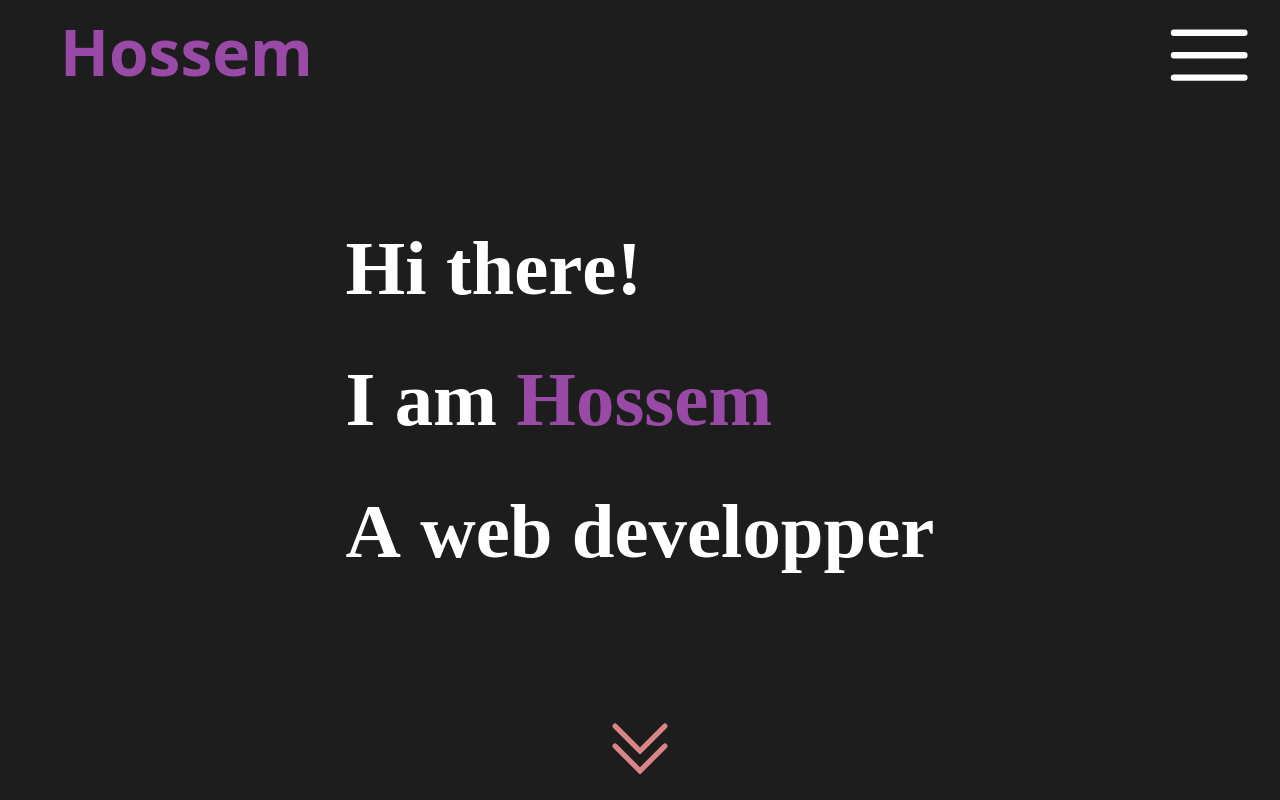
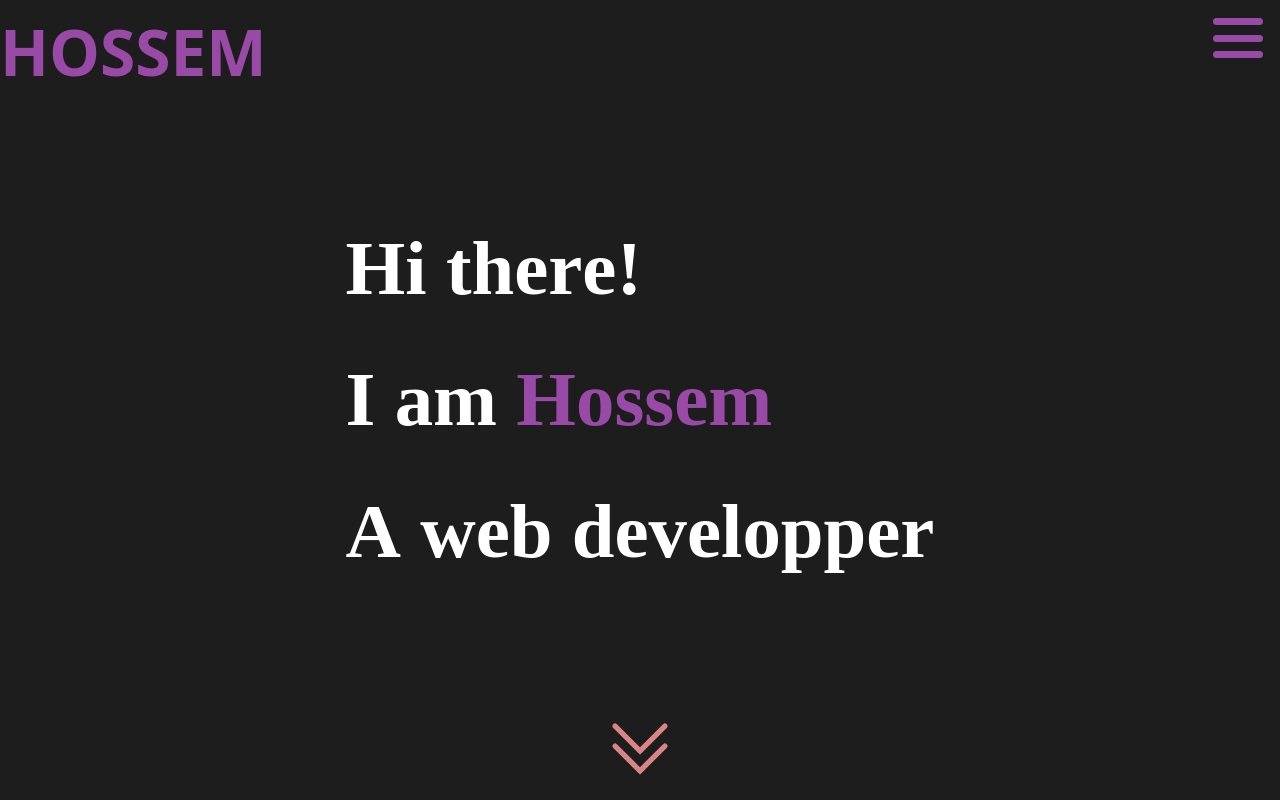
Before and after one commit to hossemedineali/portfolio, a Next.js app: page / in a window 1280 px wide. Shown: the top 800 px of the page. Built offline with nearby package versions, Linux system fonts and the light colour scheme.

Commit message:
new toggle menu icon

```diff
--- a/src/components/header.tsx
+++ b/src/components/header.tsx
@@ -8,7 +8,7 @@ const close = (
     viewBox="0 0 24 24"
     strokeWidth={1.5}
     stroke="currentColor"
-    className="w-[15vw] h-[15vw] sm:w-[8vw] sm:h-[8vw] 2xl:w-[6vw] 2xl:h-[6vw] text-white"
+    className="h-[15vw] w-[15vw] text-white sm:h-[8vw] sm:w-[8vw] 2xl:h-[6vw] 2xl:w-[6vw]"
   >
     <path
       strokeLinecap="round"
@@ -25,7 +25,7 @@ const open = (
     viewBox="0 0 24 24"
     strokeWidth={1.5}
     stroke="currentColor"
-    className="w-[15vw] h-[15vw] sm:w-[8vw] sm:h-[8vw] 2xl:w-[6vw] 2xl:h-[6vw] text-black"
+    className="h-[15vw] w-[15vw] text-black sm:h-[8vw] sm:w-[8vw] 2xl:h-[6vw] 2xl:w-[6vw]"
   >
     <path
       strokeLinecap="round"
@@ -41,37 +41,50 @@ const Header: React.FC<{ toggleOpen: Cycle; isOpen: boolean }> = ({
 }) => {
   return (
     <div className="  ">
-
-
-<motion.div
+      <motion.div
         initial={{ x: "-100vh" }}
         animate={{ x: 0 }}
         transition={{ delay: 1, type: "spring", stiffness: 30 }}
-        className="fixed flex py-1 z-20 px-5 "
+        className="fixed z-10 flex py-1  "
       >
-        <h1 className=" flex-grow-1 fixed font-mono mr-auto text-[10vw] sm:text-[5vw] 2xl:text-[4vw] font-extrabold  text-[#994AA6] md:ml-10  hover:cursor-pointer ">
-          Hossem
+        <h1 className=" flex-grow-1 font-mono fixed mr-auto text-[10vw] font-extrabold text-[#994AA6] hover:cursor-pointer  sm:text-[5vw]   2xl:text-[4vw] ">
+          HOSSEM
         </h1>
       </motion.div>
+
       <motion.div
         initial={{ x: "100vw" }}
         animate={{ x: 0 }}
         transition={{ delay: 1.3, type: "spring", stiffness: 30 }}
-        className="fixed flex z-50 py-1 px-5 right-0"
-        onClick={() => toggleOpen()}
+        className={`fixed right-1 z-20 mr-2 mt-2  flex h-[60px] w-[60px] items-center     justify-center rounded-full  `}
       >
-        <h1 className=" flex-grow-1  font-mono mr-auto text-[10vw] sm:text-[5vw] font-extrabold  text-[#994AA6] md:ml-10  hover:cursor-pointer ">
+        <label
+          htmlFor="check"
+          className={`bar relative  h-[40px]   w-[50px] cursor-pointer   `}
+        >
+          <input
+            onClick={() => toggleOpen()}
+            id="check"
+            type="checkbox"
+            className="peer hidden"
+          />
+
+          <span className=" top absolute left-0 top-0 inline-block h-[7px] w-[50px] rounded-[100px] bg-[#994AA6] transition-all duration-300 ease-linear peer-checked:left-[5px] peer-checked:w-[48px]  peer-checked:origin-top-left peer-checked:rotate-45  ">
+            {" "}
+          </span>
+          <span className=" middle peer-checked:translateX-[-20px] absolute left-0 top-[17px] inline-block h-[7px] w-[50px] rounded-[100px] bg-[#994AA6] transition-all duration-300 ease-linear peer-checked:opacity-0"></span>
+          <span className=" bottom absolute left-0 bottom-0 inline-block h-[7px] w-[50px] rounded-[100px] bg-[#994AA6] transition-all duration-300 ease-linear peer-checked:-bottom-[1px] peer-checked:w-[45px] peer-checked:origin-top-left peer-checked:-rotate-45"></span>
+        </label>
+
+        {/*    <h1 className=" flex-grow-1  font-mono mr-auto text-[10vw] sm:text-[5vw] font-extrabold  text-[#994AA6] md:ml-10  hover:cursor-pointer ">
         {isOpen ? open : close}
-        </h1>
+        </h1>  */}
       </motion.div>
-
-        </div>
+    </div>
   );
 };
 
 export default Header;
-
-
 
 /**
    <div className="flex align-middle justify-between ">
--- a/src/components/sections/menu.tsx
+++ b/src/components/sections/menu.tsx
@@ -80,7 +80,7 @@ const Menu: React.FC<{ toggleOpen: Cycle; isOpen: boolean }> = ({
   toggleOpen,
 }) => {
   return (
-    <div className="absolute z-20 ">
+    <div className="absolute z-10 ">
       <motion.div
         variants={menu}
         initial="hidden"
--- a/src/components/sections/work.tsx
+++ b/src/components/sections/work.tsx
@@ -61,8 +61,8 @@ const Work = () => {
     }
   }, [isInView]);
   return (
-    <section className="relative min-h-screen bg-[#151a24] py-20">
-      <div className="absolute top-0 left-0 w-full overflow-hidden  ">
+    <section className="relative  min-h-screen bg-[#151a24] py-20">
+      <div className="absolute  top-0 left-0 w-full overflow-hidden  ">
         <svg
           data-name="Layer 1"
           xmlns="http://www.w3.org/2000/svg"
--- a/src/pages/index.tsx
+++ b/src/pages/index.tsx
@@ -69,7 +69,7 @@ const child = {
         <meta name="description" content="Generated by create-t3-app" />
         <link rel="icon" href="/favicon.ico" />
       </Head>
-      <main className={`min-h-screen relative  flex-row   ${isOpen?'scrollbar-hide':''}`}>
+      <main className={`min-h-screen relative   flex-row   ${isOpen?'scrollbar-hide':''}`}>
 
        {/*  {isOpen&&<Menu toggleOpen={toggleOpen} isOpen={isOpen}/>} */}
        <Section1/>
```
